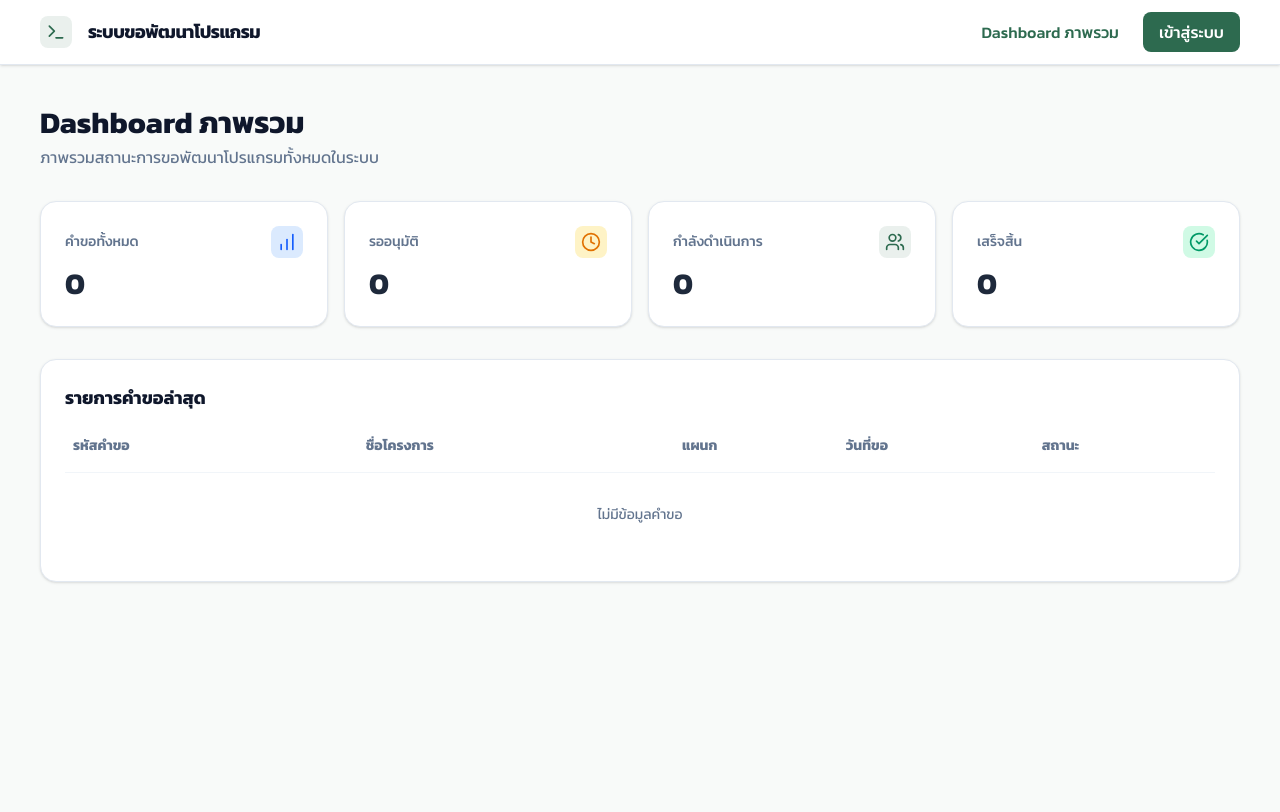
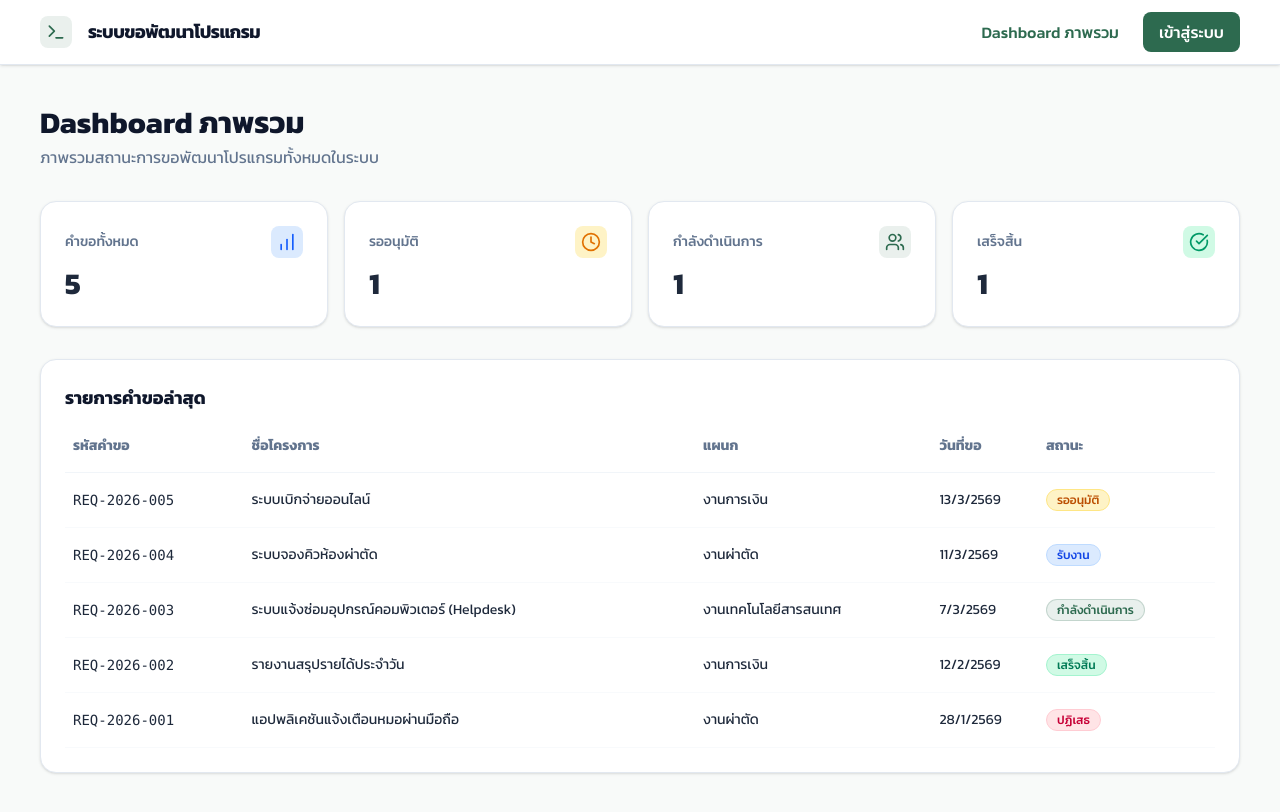
Before and after one commit to KiangsakSuriyalangka541122537/Developer, a React (Vite) app: page / in a window 1280 px wide. Built offline with nearby package versions, Linux system fonts and the light colour scheme.

Commit message:
feat: Add initial development request data
Populate the store with sample data for development requests, including details like requester, topic, objective, and current system. This enables testing and demonstration of the request workflow.

```diff
--- a/src/store.ts
+++ b/src/store.ts
@@ -56,12 +56,90 @@ const initialUsers: User[] = [
   { id: '6', username: 'parn', password: 'parn', role: 'developer', name: 'นางสาวนิธิพร ใสปา', position: 'นักวิชาการคอมพิวเตอร์' }
 ];
 
+const initialRequests: DevRequest[] = [
+  {
+    id: 'REQ-2026-005',
+    requesterId: '2',
+    requesterName: 'งานการเงิน',
+    department: 'งานการเงิน',
+    date: new Date(Date.now() - 86400000 * 1).toISOString(),
+    topic: 'ระบบเบิกจ่ายออนไลน์',
+    estimatedUsers: '21-50',
+    objective: 'เพื่อลดการใช้กระดาษและเพิ่มความรวดเร็วในการอนุมัติการเบิกจ่าย',
+    currentSystem: 'Paper, Excel',
+    attachmentUrl: 'requirement_finance.pdf',
+    status: 'pending',
+    createdAt: new Date(Date.now() - 86400000 * 1).toISOString()
+  },
+  {
+    id: 'REQ-2026-004',
+    requesterId: '3',
+    requesterName: 'งานผ่าตัด',
+    department: 'งานผ่าตัด',
+    date: new Date(Date.now() - 86400000 * 3).toISOString(),
+    topic: 'ระบบจองคิวห้องผ่าตัด',
+    estimatedUsers: '51+',
+    objective: 'จัดการคิวห้องผ่าตัดให้มีประสิทธิภาพ ลดความซ้ำซ้อน',
+    currentSystem: 'Google Calendar',
+    status: 'accepted',
+    developerId: '5',
+    createdAt: new Date(Date.now() - 86400000 * 3).toISOString()
+  },
+  {
+    id: 'REQ-2026-003',
+    requesterId: '1',
+    requesterName: 'งานเทคโนโลยีสารสนเทศ',
+    department: 'งานเทคโนโลยีสารสนเทศ',
+    date: new Date(Date.now() - 86400000 * 7).toISOString(),
+    topic: 'ระบบแจ้งซ่อมอุปกรณ์คอมพิวเตอร์ (Helpdesk)',
+    estimatedUsers: '51+',
+    objective: 'ติดตามสถานะการแจ้งซ่อมและประเมินผลการทำงานของช่าง',
+    currentSystem: 'Line Group',
+    status: 'in_progress',
+    developerId: '6',
+    startMonthYear: '03/2026',
+    expectedFinishMonthYear: '05/2026',
+    createdAt: new Date(Date.now() - 86400000 * 7).toISOString()
+  },
+  {
+    id: 'REQ-2026-002',
+    requesterId: '2',
+    requesterName: 'งานการเงิน',
+    department: 'งานการเงิน',
+    date: new Date(Date.now() - 86400000 * 30).toISOString(),
+    topic: 'รายงานสรุปรายได้ประจำวัน',
+    estimatedUsers: '1-5',
+    objective: 'ดึงข้อมูลจากระบบ HIS มาแสดงผลในรูปแบบ Dashboard',
+    currentSystem: 'HIS Export to Excel',
+    status: 'done',
+    developerId: '5',
+    startMonthYear: '02/2026',
+    expectedFinishMonthYear: '02/2026',
+    projectLink: 'http://internal-report/finance',
+    createdAt: new Date(Date.now() - 86400000 * 30).toISOString()
+  },
+  {
+    id: 'REQ-2026-001',
+    requesterId: '3',
+    requesterName: 'งานผ่าตัด',
+    department: 'งานผ่าตัด',
+    date: new Date(Date.now() - 86400000 * 45).toISOString(),
+    topic: 'แอปพลิเคชันแจ้งเตือนหมอผ่านมือถือ',
+    estimatedUsers: '21-50',
+    objective: 'แจ้งเตือนแพทย์เมื่อถึงคิวผ่าตัด',
+    currentSystem: 'โทรศัพท์',
+    status: 'rejected',
+    rejectionReason: 'อยู่นอกเหนือขอบเขตการพัฒนาระบบภายใน ปัจจุบันมีระบบ Paging ที่ใช้งานได้ดีอยู่แล้ว',
+    createdAt: new Date(Date.now() - 86400000 * 45).toISOString()
+  }
+];
+
 export const useAppStore = create<AppState>()(
   persist(
     (set, get) => ({
       currentUser: null,
       users: initialUsers,
-      requests: [],
+      requests: initialRequests,
       login: (username, password) => {
         const user = get().users.find(u => u.username === username && u.password === password);
         if (user) {
```
